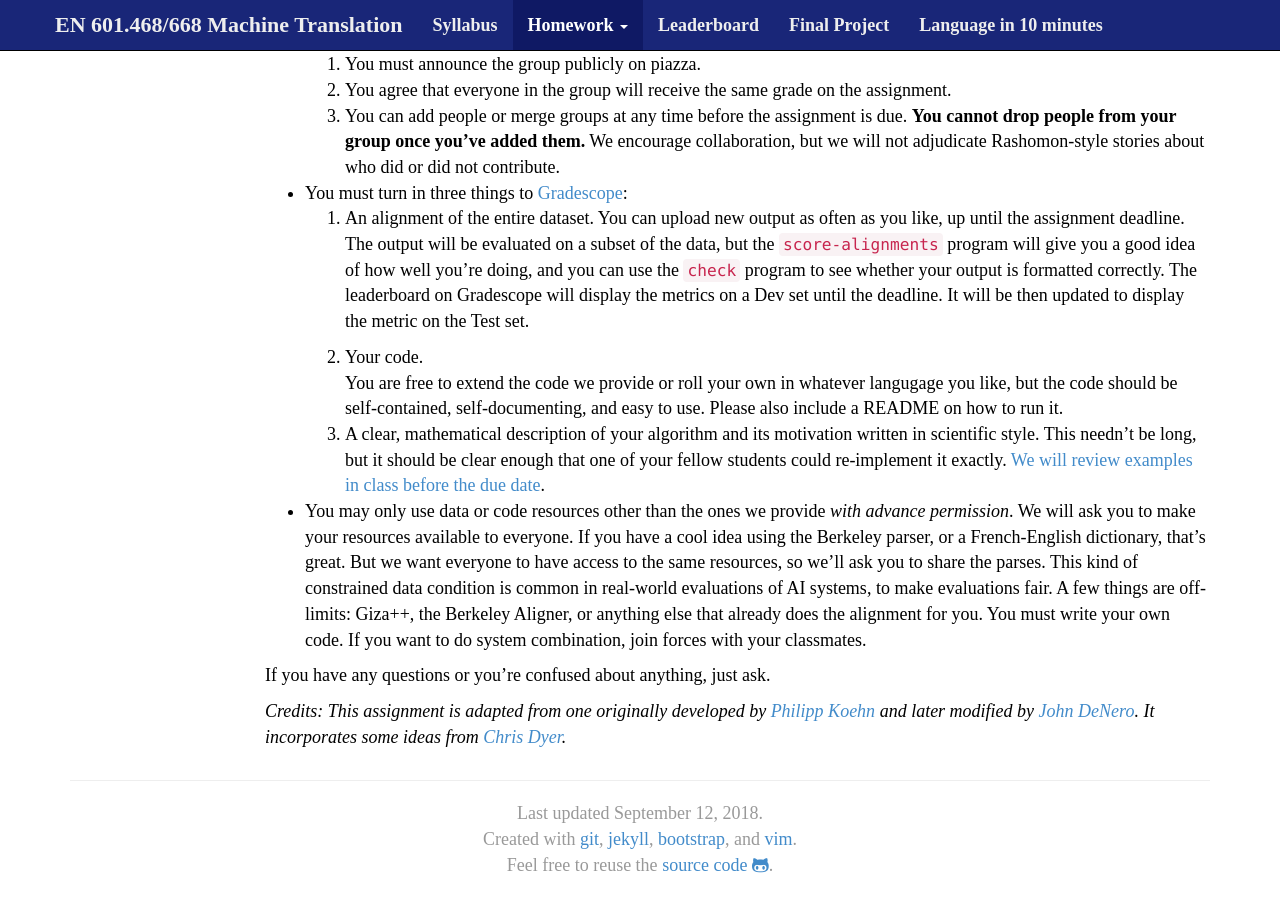
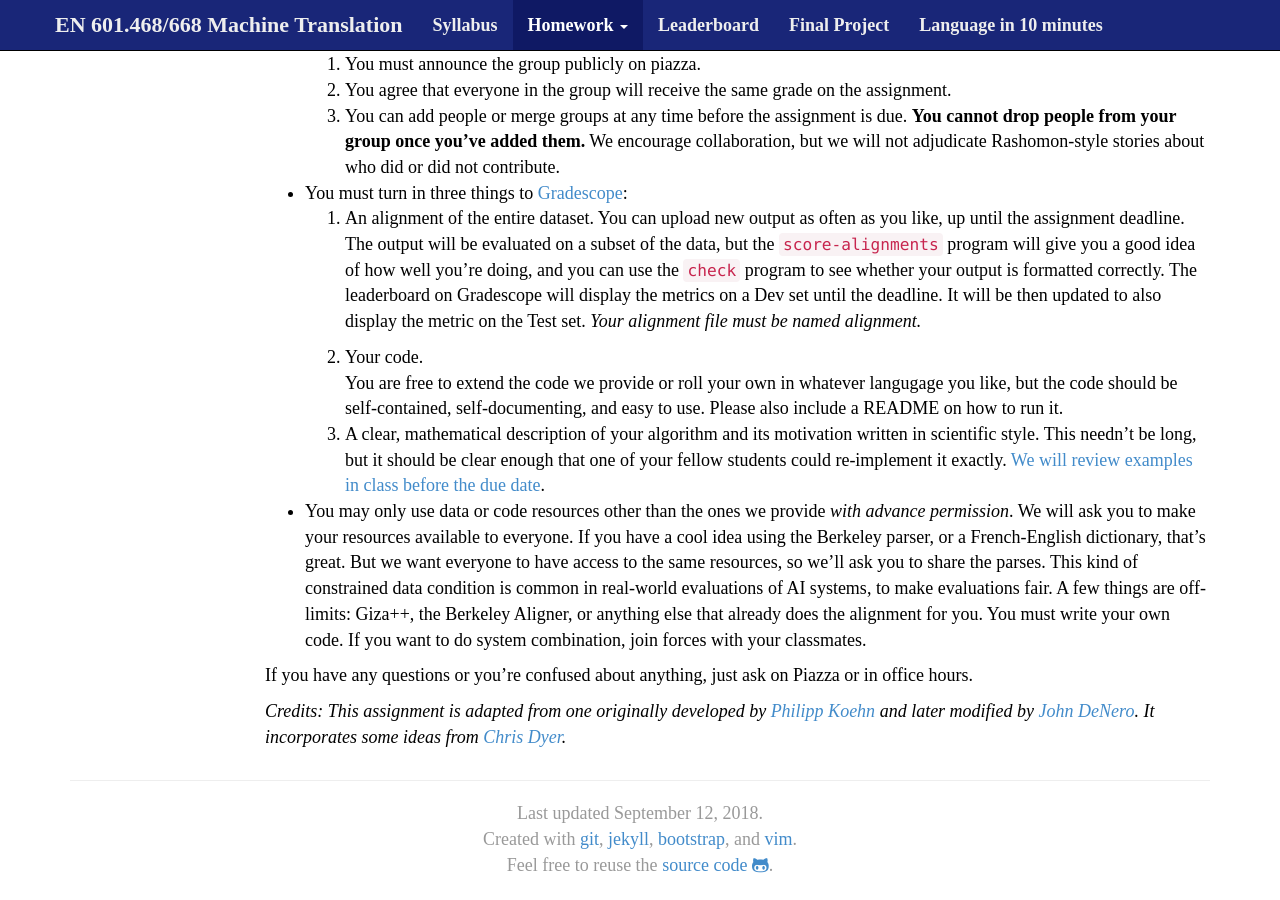
Before and after one commit to mt-class/jhu, a Jekyll site: the page built from hw1.md, in a window 1280 px wide and 900 px high, scrolled down 2327 px. Built offline with Jekyll 4.4.1, drawn with Linux system fonts in a browser that asks for light colours; nearby versions of some CDN libraries; some web fonts are replaced; formulas are drawn with MathJax 3.

Commit message:
clarify file name

```diff
--- a/hw1.md
+++ b/hw1.md
@@ -166,7 +166,8 @@ Ground Rules
      as you like, up until the assignment deadline. The output will be evaluated
      on a subset of the data, but the `score-alignments` program will give you a good
      idea of how well you're doing, and you can use the `check` program
-     to see whether your output is formatted correctly. The leaderboard on Gradescope will display the metrics on a Dev set until the deadline. It will be then updated to display the metric on the Test set.
+     to see whether your output is formatted correctly. The leaderboard on Gradescope will display the metrics on a Dev set until the deadline. It will be then updated to also display the metric on the Test set.
+     *Your alignment file must be named alignment.*
 
   1. Your code.
      You are free to extend the code we provide or roll your own in whatever
@@ -189,7 +190,7 @@ Ground Rules
   own code. If you want to do system combination, join
   forces with your classmates.
 
-If you have any questions or you're confused about anything, just ask.
+If you have any questions or you're confused about anything, just ask on Piazza or in office hours.
 
 *Credits: This assignment is adapted from one originally developed by
 [Philipp Koehn](http://homepages.inf.ed.ac.uk/pkoehn/)
```
